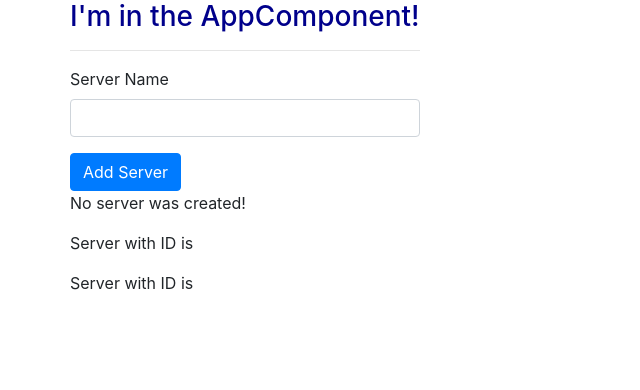
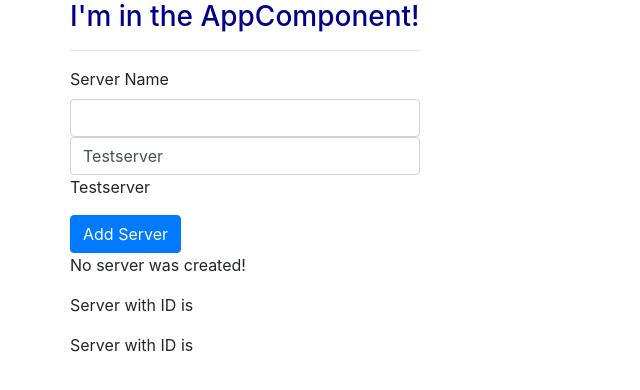
Before and after one commit to chaofan85/angular-learning, an Angular app in the folder my-first-app/: page / in a window 1280 px wide. Shown: the top 390 px of the page, without its empty margins (0-640 px from the left). Built offline with nearby package versions, Linux system fonts and the light colour scheme.

Commit message:
learned two way binding

```diff
--- a/my-first-app/src/app/servers/servers.component.html
+++ b/my-first-app/src/app/servers/servers.component.html
@@ -1,5 +1,11 @@
 <label>Server Name</label>
 <input class="form-control" type="text" (input)="onUpdateServerName($event)">
+
+<input
+class="form-control"
+type="text"
+[(ngModel)]="serverName"
+>
 
 <p>{{ serverName }}</p>
 
--- a/my-first-app/src/app/servers/servers.component.ts
+++ b/my-first-app/src/app/servers/servers.component.ts
@@ -8,7 +8,7 @@ import { Component, OnInit } from '@angular/core';
 export class ServersComponent implements OnInit {
   allowNewServer = false;
   serverCreationStatus = 'No server was created!';
-  serverName = '';
+  serverName = 'Testserver';
 
   constructor() {
     setTimeout(() => {
@@ -16,7 +16,7 @@ export class ServersComponent implements OnInit {
     }, 2000);
   }
 
-  ngOnInit() { }
+  ngOnInit() {}
 
   onCreateServer() {
     this.serverCreationStatus = 'Server was created!';
```
